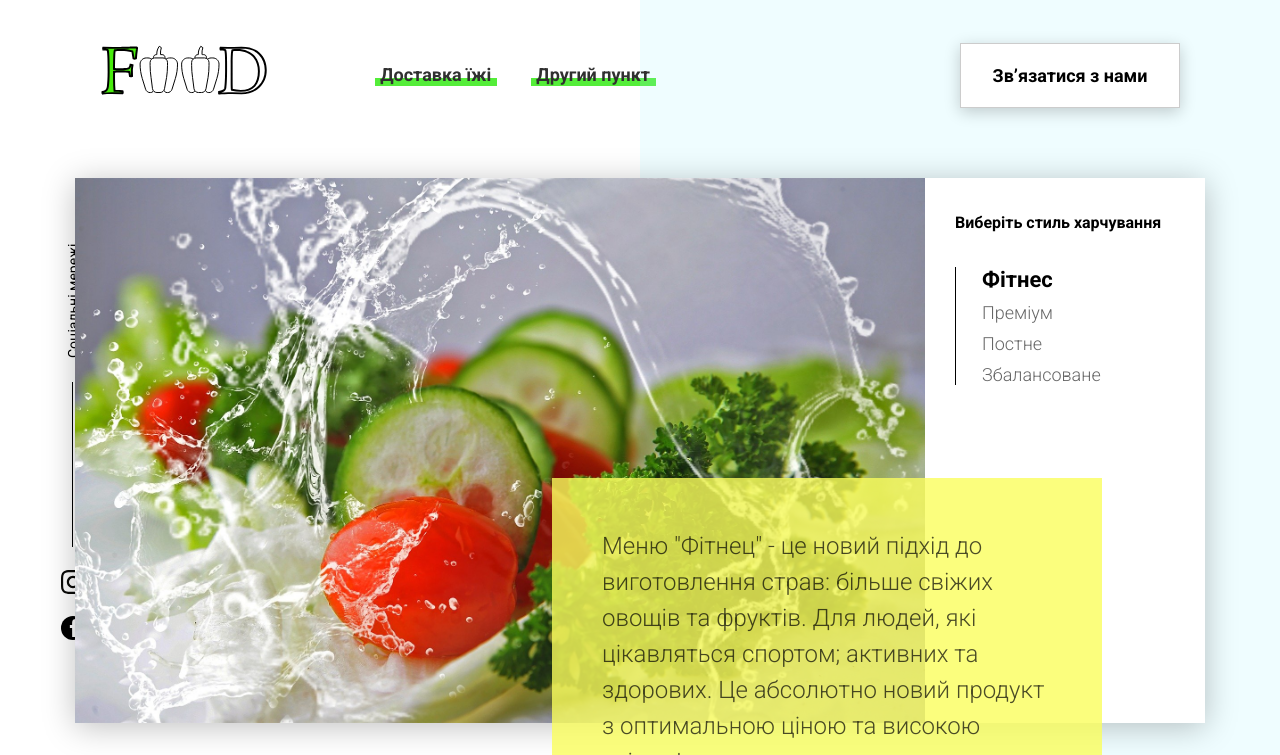
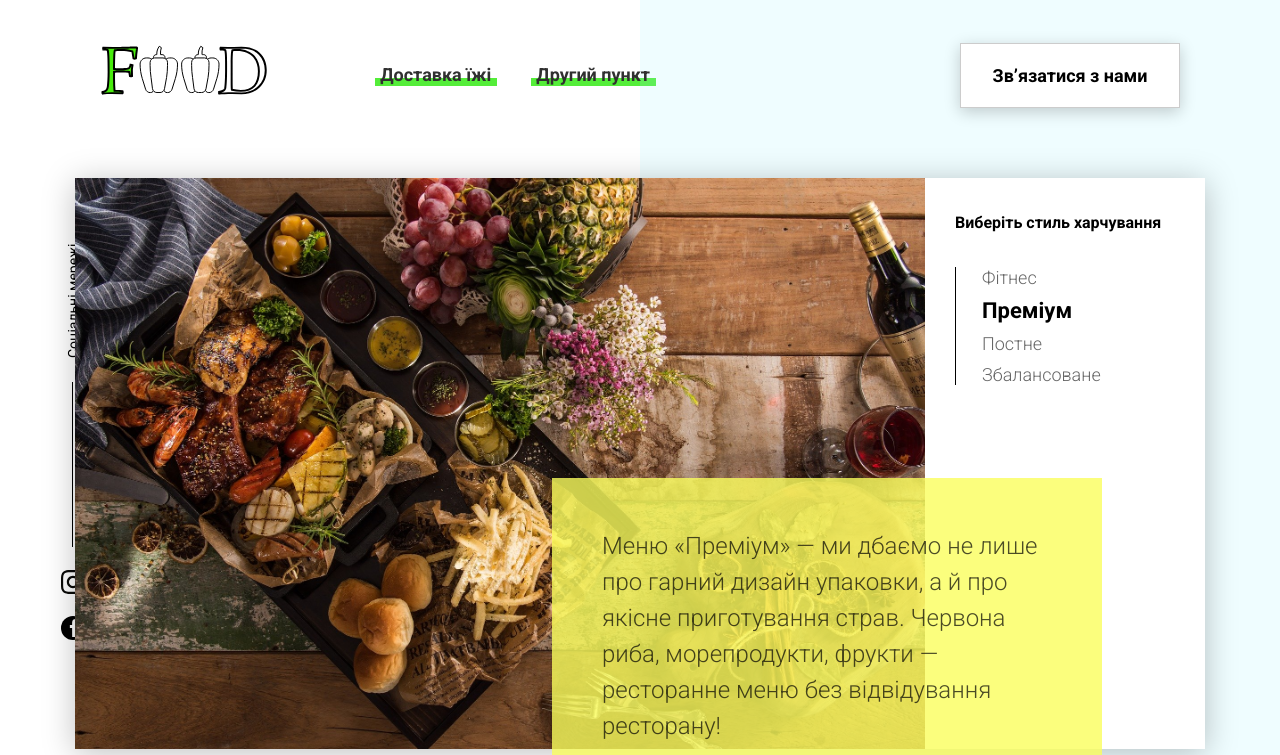
Before and after one commit to WaspGo/food, a website built with Vite: page index.html in a window 1280 px wide. Both pictures are taken after a click on the element "Преміум". Shown: the top 755 px of the page. Built offline with nearby package versions, Linux system fonts and the light colour scheme.

Commit message:
feat: add tabs functionality

```diff
--- a/index.html
+++ b/index.html
@@ -45,24 +45,31 @@
               ціною та високою якістю!
             </div>
           </div>
-          <!-- <div class="tabcontent">
-                    <img src="img/tabs/elite.jpg" alt="elite">
+          <div class="tabcontent">
+            <img src="/src/img/tabs/elite.jpg" alt="elite" />
             <div class="tabcontent__descr">
-                        Меню “Премиум” - мы используем не только красивый дизайн упаковки, но и качественное исполнение блюд. Красная рыба, морепродукты, фрукты - ресторанное меню без похода в ресторан!
-                    </div>
-                </div> -->
-          <!-- <div class="tabcontent">
-                    <img src="img/tabs/post.jpg" alt="post">
-                    <div class="tabcontent__descr">
-                        Наше специальное “Постное меню” - это тщательный подбор ингредиентов: полное отсутствие продуктов животного происхождения. Полная гармония с собой и природой в каждом элементе! Все будет Ом!
+              Меню «Преміум» — ми дбаємо не лише про гарний дизайн упаковки, а й
+              про якісне приготування страв. Червона риба, морепродукти, фрукти
+              — ресторанне меню без відвідування ресторану!
             </div>
           </div>
           <div class="tabcontent">
-                    <img src="img/tabs/vegy.jpg" alt="vegy">
+            <img src="/src/img/tabs/post.jpg" alt="post" />
             <div class="tabcontent__descr">
-                        Меню "Сбалансированное" - это соответствие вашего рациона всем научным рекомендациям. Мы тщательно просчитываем вашу потребность в к/б/ж/у и создаем лучшие блюда для вас.
+              Наше спеціальне «Вегетаріанське меню» — це ретельний підбір
+              інгредієнтів: повна відсутність продуктів тваринного походження.
+              Повна гармонія з собою та природою в кожному елементі! Усе буде
+              Ом!
             </div>
-                </div> -->
+          </div>
+          <div class="tabcontent">
+            <img src="/src/img/tabs/vegy.jpg" alt="vegy" />
+            <div class="tabcontent__descr">
+              Меню «Збалансоване» — це відповідність вашого раціону всім
+              науковим рекомендаціям. Ми ретельно розраховуємо вашу потребу в
+              к/б/ж/у та створюємо найкращі страви саме для вас.
+            </div>
+          </div>
           <div class="tabheader">
             <h3>Виберіть стиль харчування</h3>
             <div class="tabheader__items">
@@ -370,6 +377,6 @@
       </div>
     </div>
 
-    <script type="module" src="/src/js/main.js"></script>
+    <script type="module" src="/src/js/script.js"></script>
   </body>
 </html>
--- a/src/js/main.js
+++ b/src/js/script.js
@@ -1 +1,2 @@
 import "../scss/style.scss";
+import "./tabs";
--- /dev/null
+++ b/src/js/tabs.js
@@ -0,0 +1,38 @@
+window.addEventListener("DOMContentLoaded", () => {
+  const tabs = document.querySelectorAll(".tabheader__item"),
+    tabsContent = document.querySelectorAll(".tabcontent"),
+    tabsParent = document.querySelector(".tabheader__items");
+
+  function hideTabContent() {
+    tabsContent.forEach((item) => {
+      item.classList.add("hide");
+      item.classList.remove("fade");
+    });
+
+    tabs.forEach((item) => {
+      item.classList.remove("tabheader__item_active");
+    });
+  }
+
+  function showTabContent(i = 0) {
+    tabsContent[i].classList.remove("hide");
+    tabsContent[i].classList.add("fade");
+    tabs[i].classList.add("tabheader__item_active");
+  }
+
+  hideTabContent();
+  showTabContent();
+
+  tabsParent.addEventListener("click", (e) => {
+    const target = e.target;
+
+    if (target && target.classList.contains("tabheader__item")) {
+      tabs.forEach((item, i) => {
+        if (target == item) {
+          hideTabContent();
+          showTabContent(i);
+        }
+      });
+    }
+  });
+});
--- a/src/scss/_base.scss
+++ b/src/scss/_base.scss
@@ -1,4 +1,13 @@
 @use "./variables/variables" as *;
+
+@keyframes fade {
+  from {
+    opacity: 0.1;
+  }
+  to {
+    opacity: 1;
+  }
+}
 
 * {
   box-sizing: border-box;
@@ -41,6 +50,14 @@ a {
   }
 }
 
+.hide {
+  display: none;
+}
+.fade {
+  animation-name: fade;
+  animation-duration: 1.5s;
+}
+
 .container {
   max-width: 1200px;
   margin: 0 auto;
```
Lines whose indentation alone changed are shown as unchanged.
